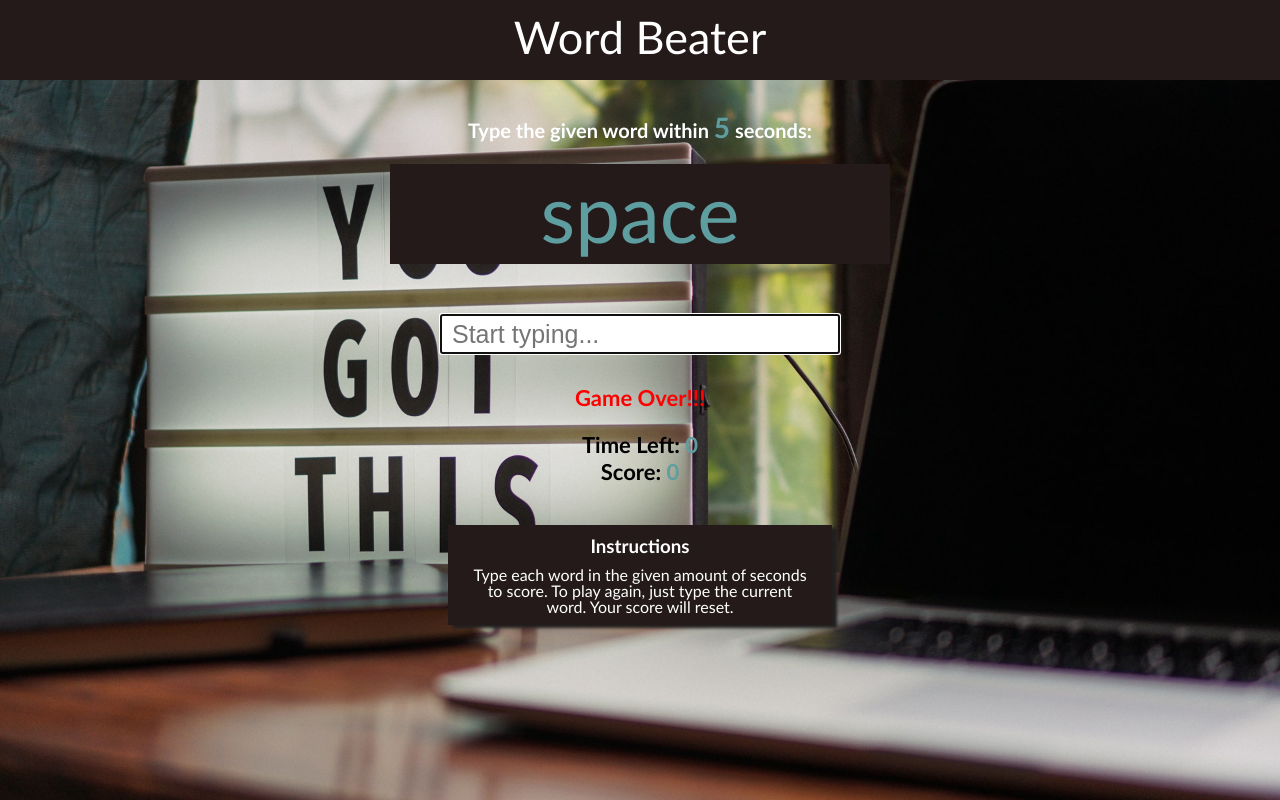
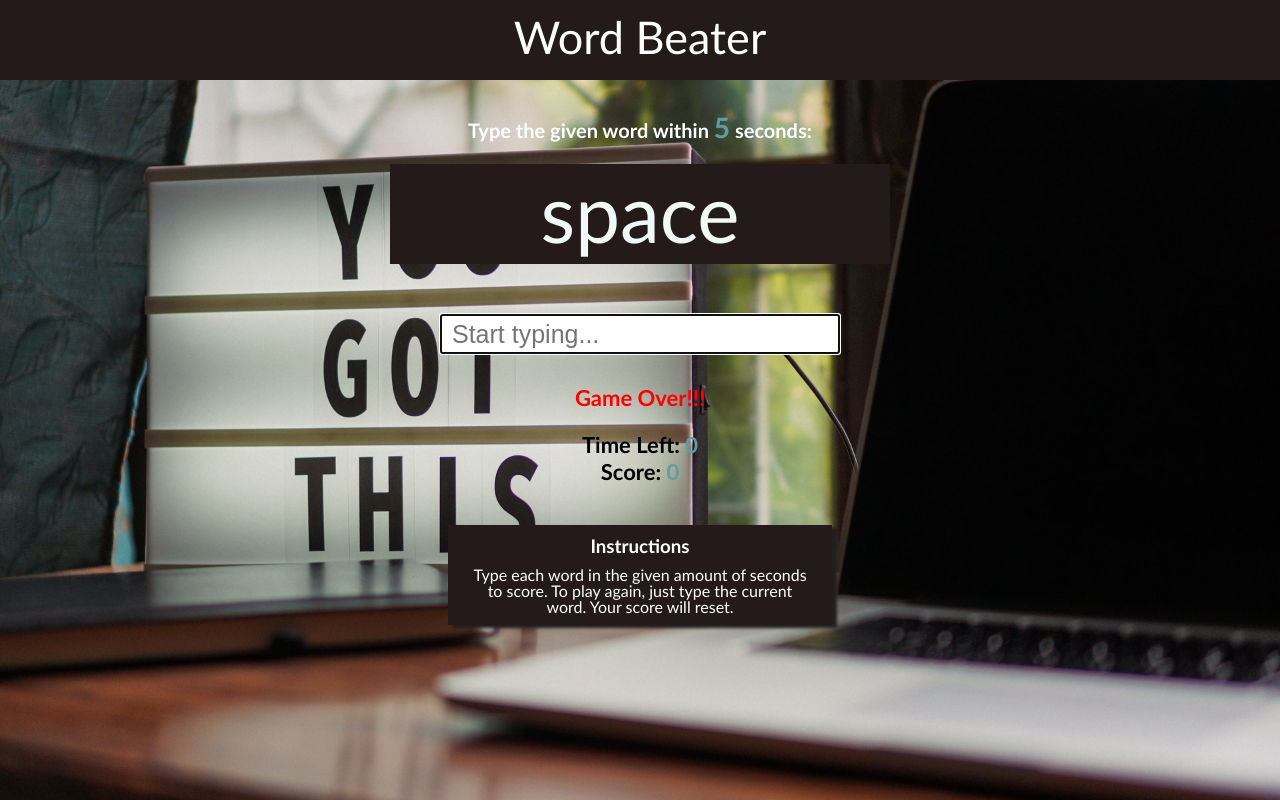
Before and after one commit to ZQWang39/Game---Wordbeater, a plain HTML site: page index.html in a window 1280 px wide. Drawn offline with Linux system fonts and the light colour scheme.

Commit message:
Change word color

```diff
--- a/style.css
+++ b/style.css
@@ -44,7 +44,7 @@ body{
     text-align: center;
     font-size: 80px;
     margin-top: 20px;
-    color:cadetblue;
+    color:rgb(240, 248, 248);
 }
 
 #input{
```
